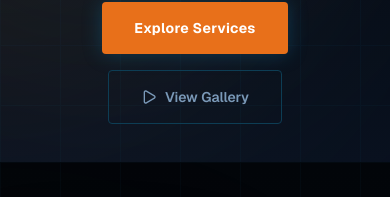
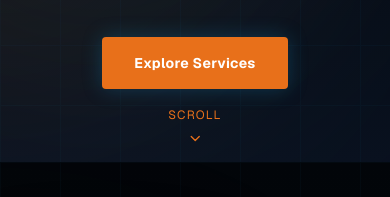
Before and after one commit to JasonKodner25/initialproject-, a Next.js app: page / in a window 390 px wide. Shown: the part 555-752 px from the top of the page. Built offline with nearby package versions, Linux system fonts and the light colour scheme.

Commit message:
Remove View Gallery button from hero; show Scroll indicator on mobile and desktop
https://claude.ai/code/session_01XbqkBhFeDyJpD5w27FpJKx

```diff
--- a/src/app/page.tsx
+++ b/src/app/page.tsx
@@ -1,6 +1,6 @@
 import Link from 'next/link';
 import Image from 'next/image';
-import { ChevronDown, Play, Award, Camera, Video, Shield, Radio, Mountain, Building2, ArrowRight } from 'lucide-react';
+import { ChevronDown, Award, Camera, Video, Shield, Radio, Mountain, Building2, ArrowRight } from 'lucide-react';
 
 const highlights = [
   { icon: Camera, label: 'Photography', desc: 'Stunning aerial stills' },
@@ -48,14 +48,10 @@ export default function HomePage() {
             <Link href="/services" className="px-8 py-4 bg-[#e8701a] text-white font-bold tracking-wide rounded hover:bg-[#f4952a] transition-all glow-blue text-sm sm:text-base">
               Explore Services
             </Link>
-            <Link href="/gallery" className="flex items-center gap-2 px-8 py-4 border border-[#0d3d54] text-[#7a99b8] font-semibold rounded hover:border-[#1a8fbf] hover:text-white transition-all text-sm sm:text-base">
-              <Play size={16} />
-              View Gallery
-            </Link>
           </div>
         </div>
 
-        <div className="absolute bottom-3 left-1/2 -translate-x-1/2 hidden sm:flex flex-col items-center gap-2 animate-bounce">
+        <div className="absolute bottom-3 left-1/2 -translate-x-1/2 flex flex-col items-center gap-2 animate-bounce">
           <span className="text-[#e8701a] text-xs tracking-widest uppercase">Scroll</span>
           <ChevronDown size={16} className="text-[#e8701a]" />
         </div>
```
